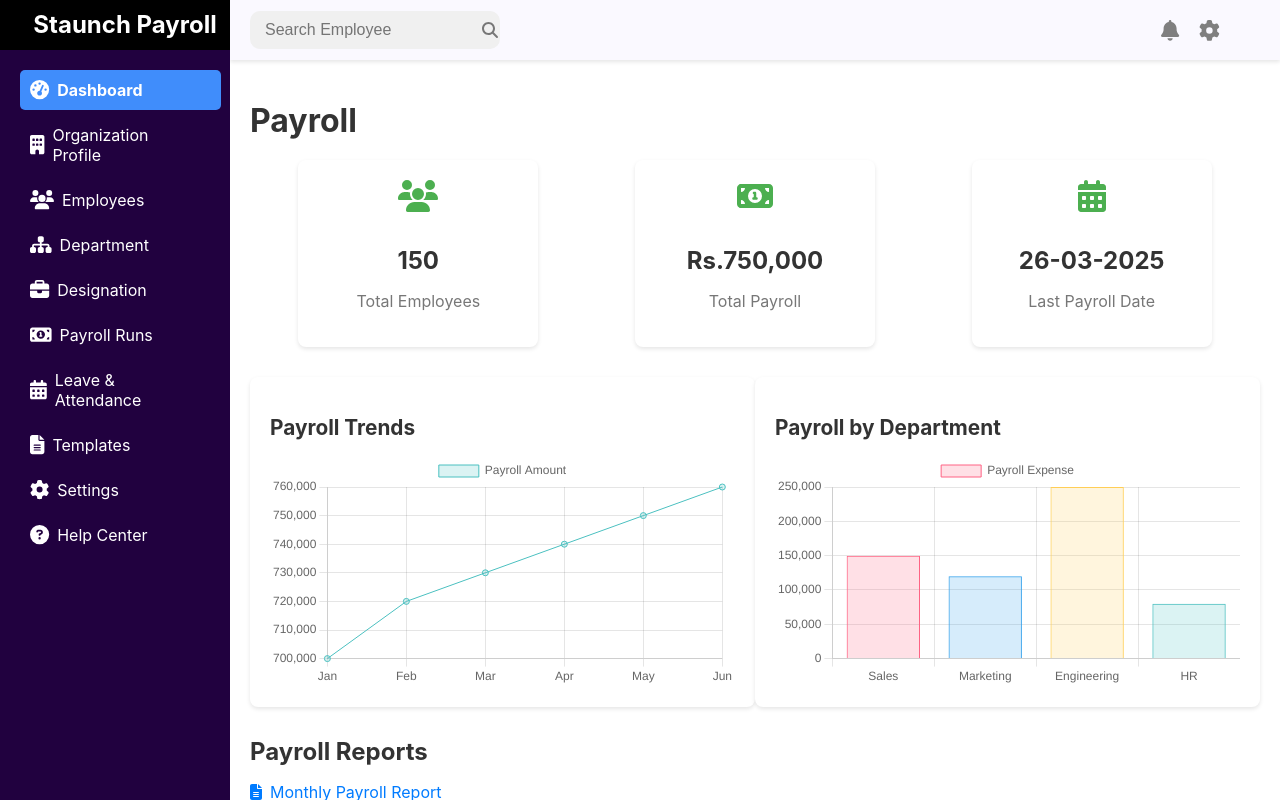
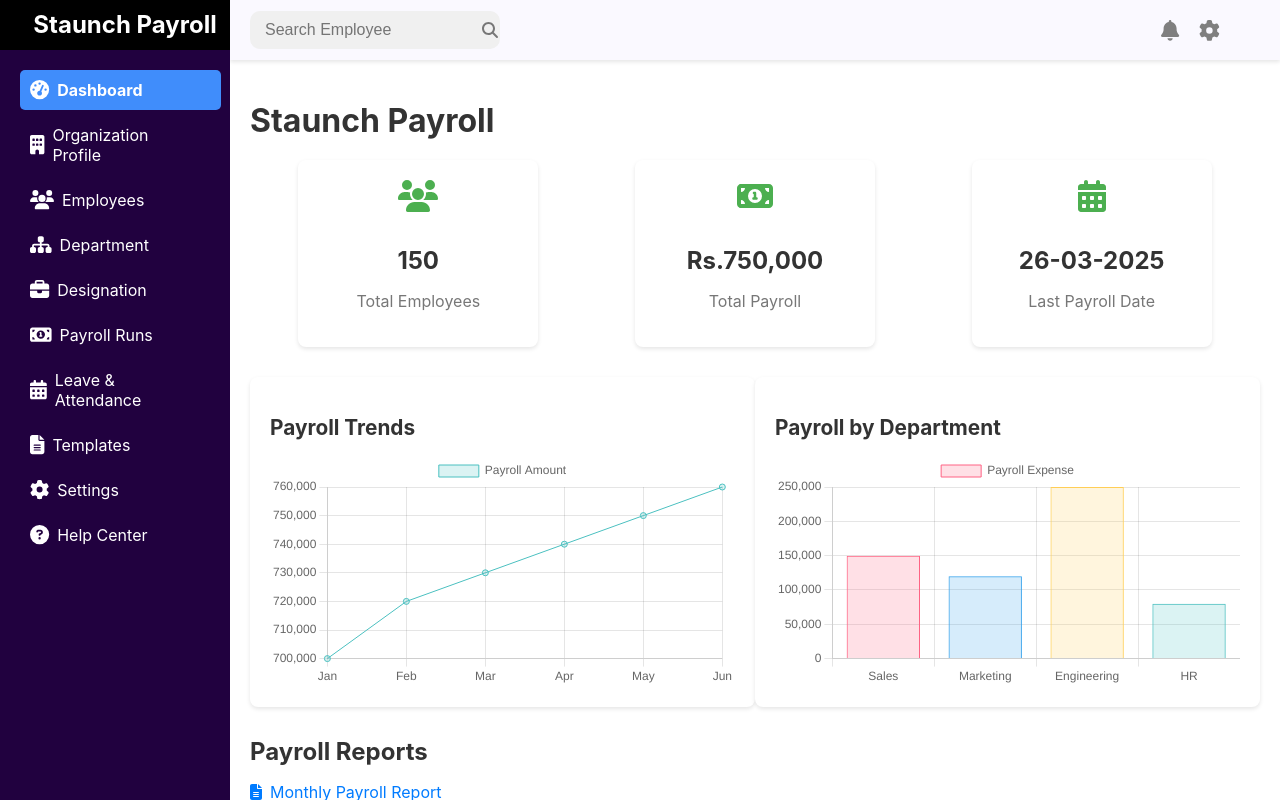
Before and after one commit to Staunch-Software/Staunch_HRMS_Frontend, a React (Create React App) app: page /dashboard in a window 1280 px wide. Built offline with nearby package versions, Linux system fonts and the light colour scheme.

Commit message:
Dashboard changes

```diff
--- a/src/Components/Dashboard/Dashboard.js
+++ b/src/Components/Dashboard/Dashboard.js
@@ -143,7 +143,7 @@ const Dashboard = () => {
 
         {/* Main Content Area */}
         <div className={styles.contentArea}>
-          <h1 className={styles.dashboardTitle}>Payroll</h1>
+          <h1 className={styles.dashboardTitle}>Staunch Payroll</h1>
 
           <div className={styles.kpiSection}>
             <div className={styles.kpiCard}>
```
